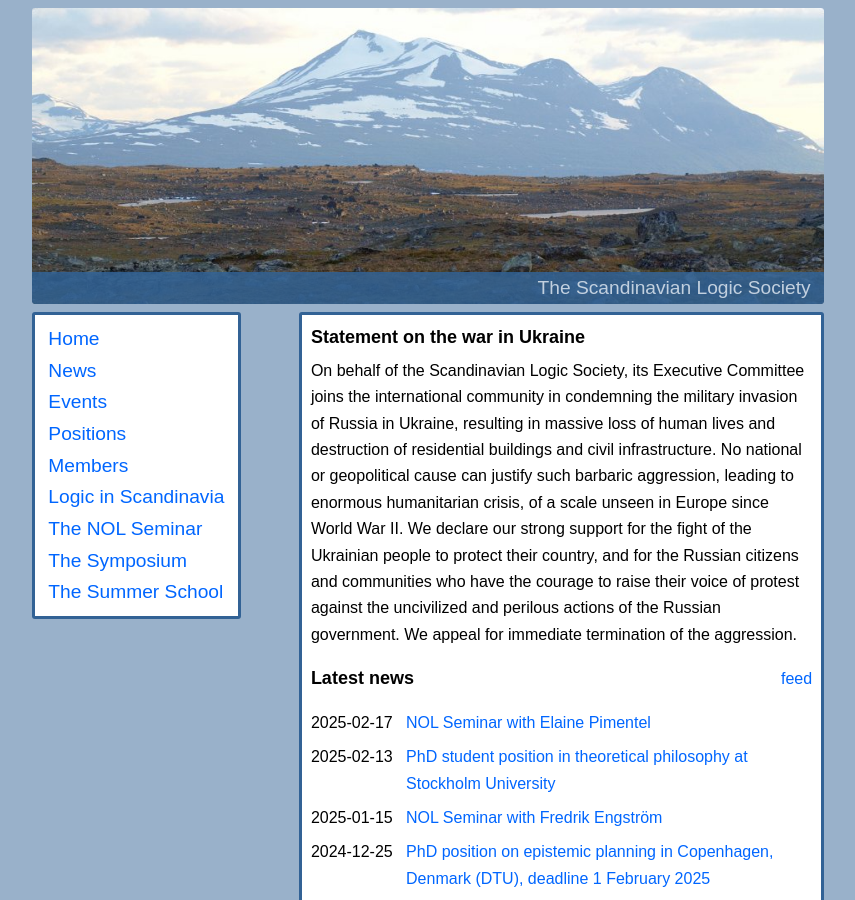
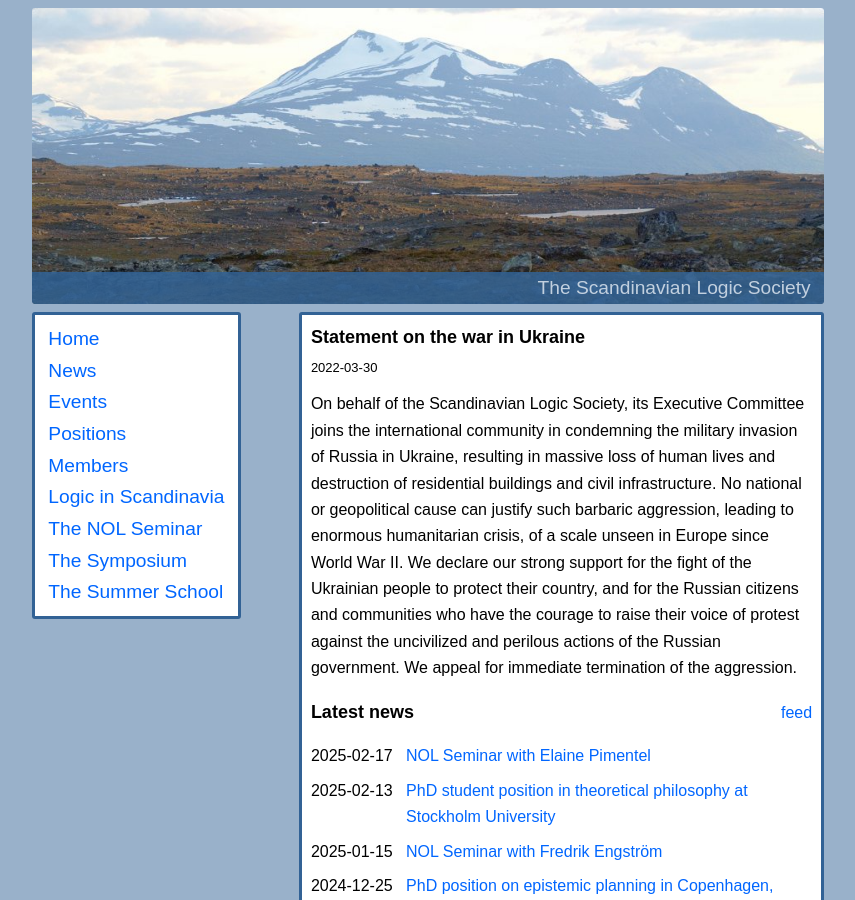
Before and after one commit to scandinavianlogic/scandinavianlogic.github.io, a Jekyll site: the page built from index.md, in a window 1280 px wide and 900 px high. Shown: the whole window, without its empty margins (212-1067 px from the left). Built offline with Jekyll 4.4.1, drawn with Linux system fonts in a browser that asks for light colours.

Commit message:
added date to the statement on the war in Ukraine

```diff
--- a/index.md
+++ b/index.md
@@ -2,6 +2,7 @@
 layout: default
 ---
 ## Statement on the war in Ukraine
+<p class="post_dates">2022-03-30</p>
 On behalf of the Scandinavian Logic Society, its Executive Committee joins the
 international community in condemning the military invasion of Russia in
 Ukraine, resulting in massive loss of human lives and destruction of residential
```
